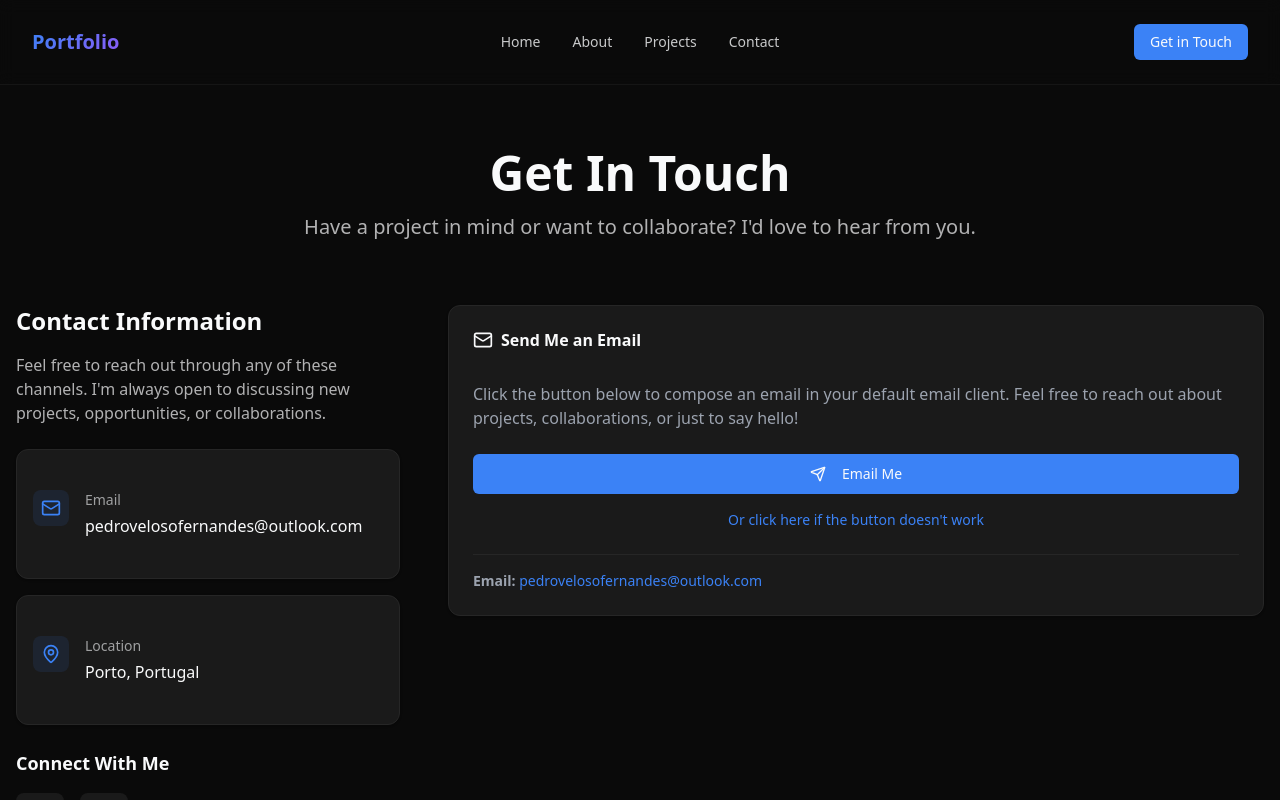
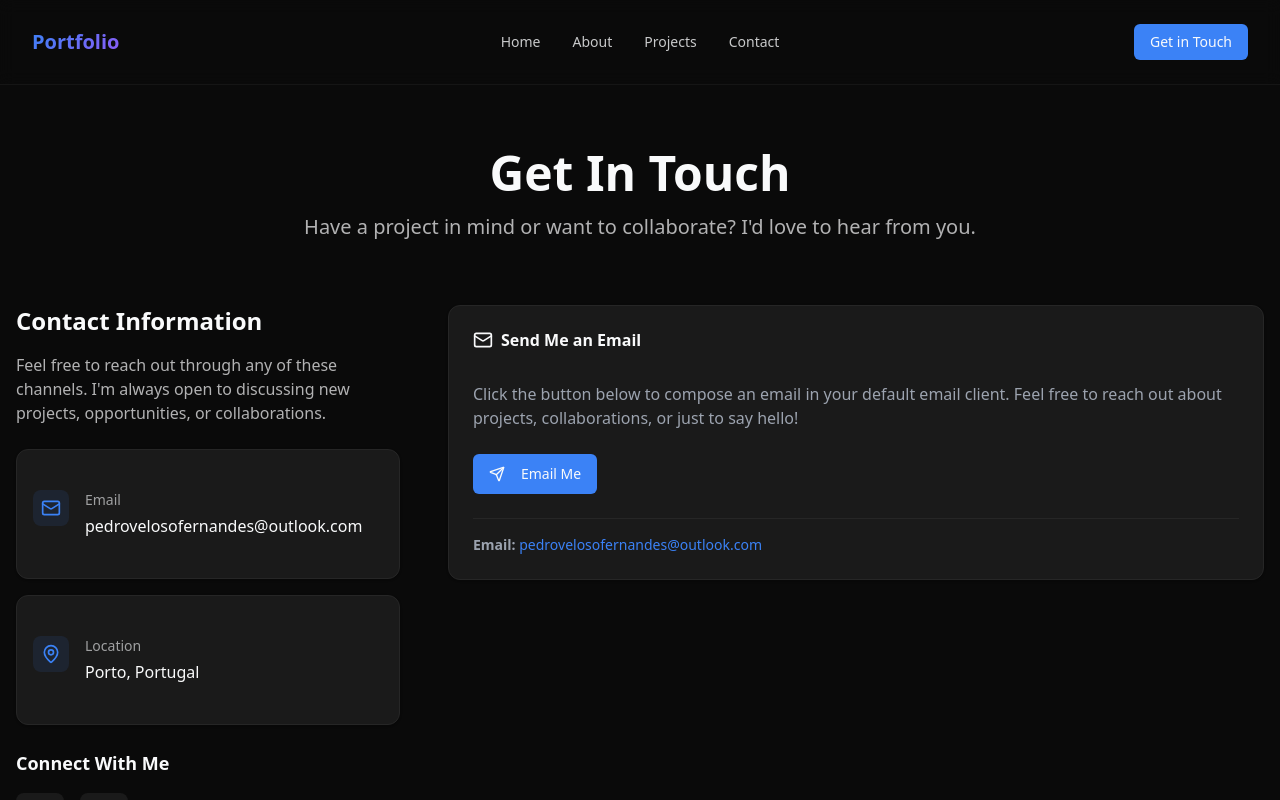
Before and after one commit to pveloso01/Portfolio, a Next.js app in the folder apps/web/: page /contact in a window 1280 px wide. Shown: the top 800 px of the page. Built offline with nearby package versions, Linux system fonts and the light colour scheme.

Commit message:
refactor: remove fallback link, keep only email button

```diff
--- a/apps/web/src/app/contact/page.tsx
+++ b/apps/web/src/app/contact/page.tsx
@@ -36,22 +36,12 @@ export default function ContactPage() {
                 to reach out about projects, collaborations, or just to say hello!
               </p>
 
-              <div className="flex flex-col gap-4">
-                <Button size="lg" className="w-full md:w-auto" asChild>
-                  <a href="mailto:pedrovelosofernandes@outlook.com?subject=Contact%20from%20Portfolio">
-                    <Send className="w-4 h-4 mr-2" />
-                    Email Me
-                  </a>
-                </Button>
-
-                {/* Fallback simple link */}
-                <a
-                  href="mailto:pedrovelosofernandes@outlook.com"
-                  className="text-sm text-primary hover:underline text-center"
-                >
-                  Or click here if the button doesn&apos;t work
+              <Button size="lg" className="w-full md:w-auto" asChild>
+                <a href="mailto:pedrovelosofernandes@outlook.com?subject=Contact%20from%20Portfolio">
+                  <Send className="w-4 h-4 mr-2" />
+                  Email Me
                 </a>
-              </div>
+              </Button>
 
               <div className="pt-4 border-t border-border">
                 <p className="text-sm text-muted-foreground">
```
